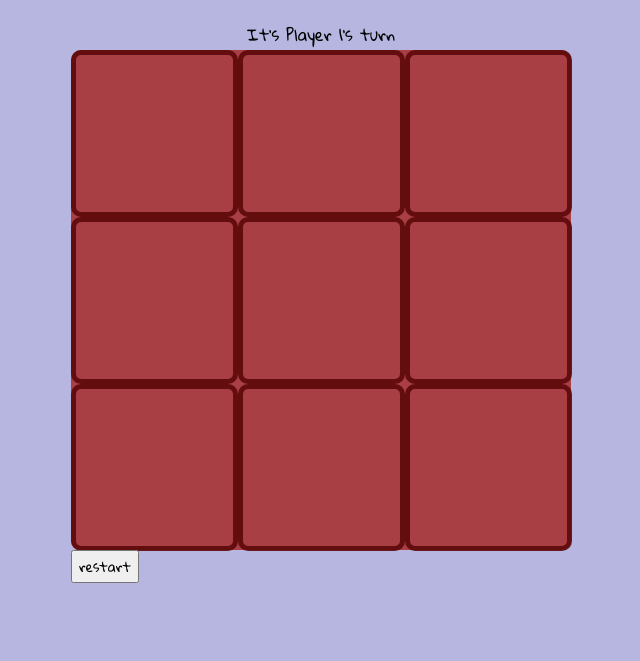
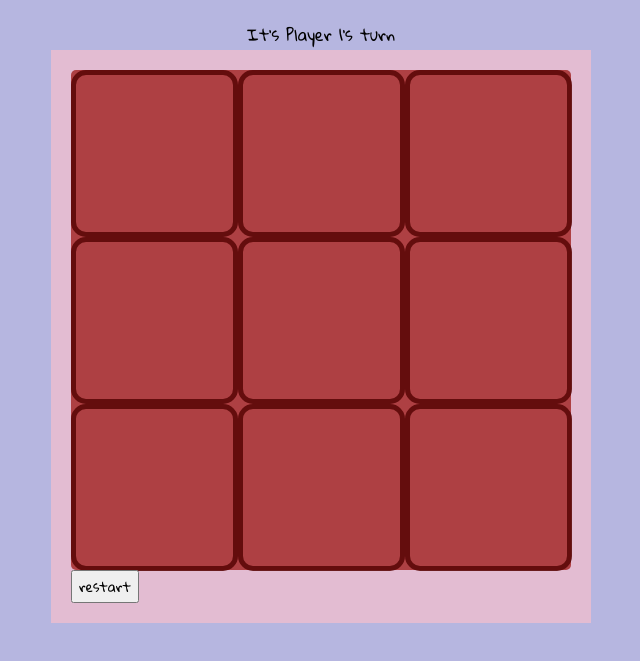
Before and after one commit to pinkx-xlink/js-tic-tac-toe-project, a plain HTML site: page index.html in a window 1280 px wide. Shown: the part 95-756 px from the top of the page, without its empty margins (319-959 px from the left). Drawn offline with Linux system fonts and the light colour scheme.

Commit message:
Update gameboard border radius

```diff
--- a/style.css
+++ b/style.css
@@ -12,19 +12,15 @@ body {
     background-image: url('./img/heart.webp');
     background-size: 100px;
     position: relative;
-
-
-    overflow: hidden;
+    height: 100vh;
 }
-
-
 
 body::before {
     content: "";
     position: absolute;
     top: 0;
     left: 0;
-
+    height: 100vh;
     background-image: url('./img/heart.webp'); /* Replace with your image URL */
     background-size: 100px;
     background-repeat: no-repeat;
@@ -46,6 +42,10 @@ body::before {
     font-style: normal;
   }
 
+.game-container {
+    background-color: rgba(255, 192, 203, 0.623);
+    padding: 20px;
+}
 #my-gameboard {
     height: 500px;
     width: 500px;
@@ -54,7 +54,7 @@ body::before {
     grid-template-columns: repeat(3, 1fr);
     margin: auto;
     background-color: rgba(165, 42, 42, 0.849);
-    border-radius: 10px;
+    border-radius: 5px;
 }
 .cell {
     display: flex;
@@ -67,7 +67,7 @@ body::before {
     font-size: 80px;
     font-family: "arial";
     padding:3.5px;
-    border-radius: 10px;
+   border-radius: 15px;
 }
 .cell:hover {
     background-color: pink;
```
